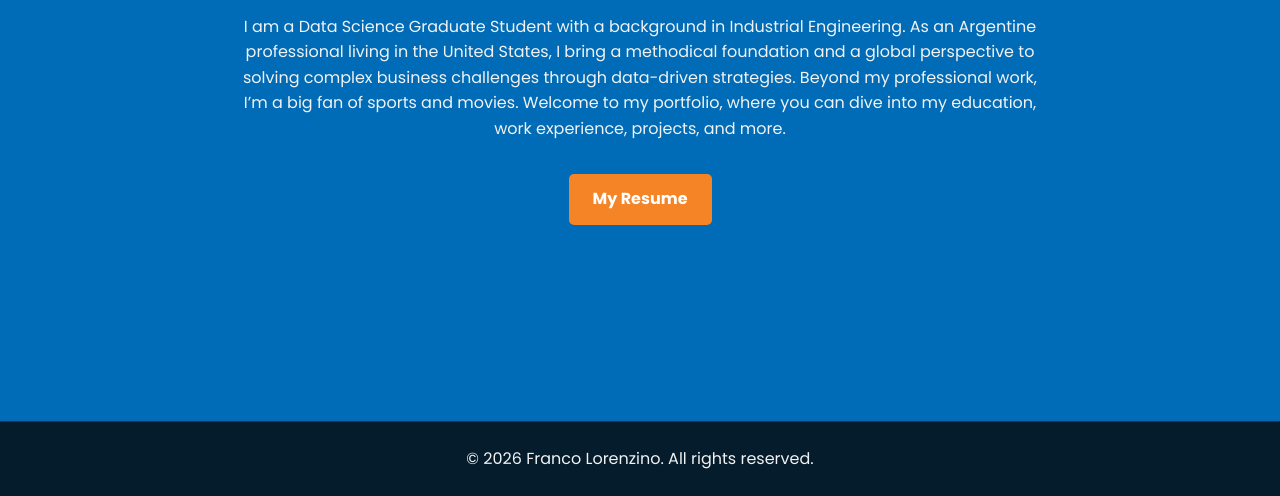
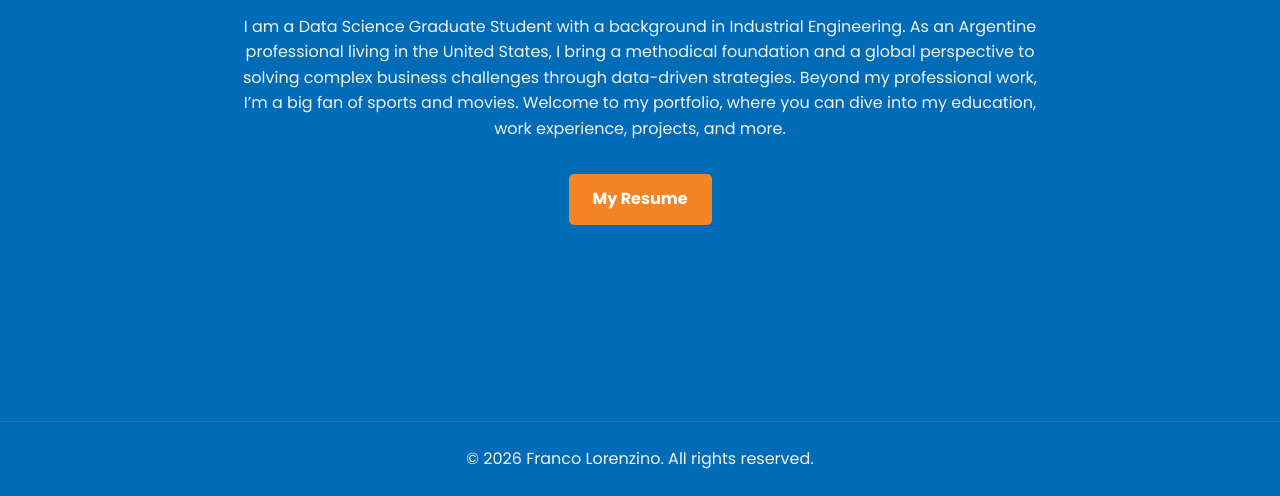
Before and after one commit to Franco2798/Franco2798.github.io, a plain HTML site: page index.html in a window 1280 px wide. Shown: the part 304-800 px from the top of the page. Drawn offline with Linux system fonts and the light colour scheme.

Commit message:
Update styles.css

```diff
--- a/styles.css
+++ b/styles.css
@@ -1,8 +1,8 @@
 :root {
     /* --- Knicks Theme Colors --- */
     --bg-color: #006BB6;
-    --primary-color: #051c2c;
-    --secondary-color: #006BB6;
+    --primary-color: #006BB6;
+    --secondary-color: #051c2c;
     --accent-color: #F58426;
     --font-color: #F2F2F2;
     --font-family: 'Poppins', sans-serif;
```
